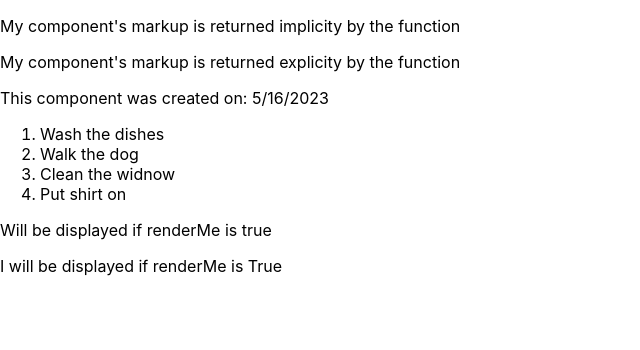
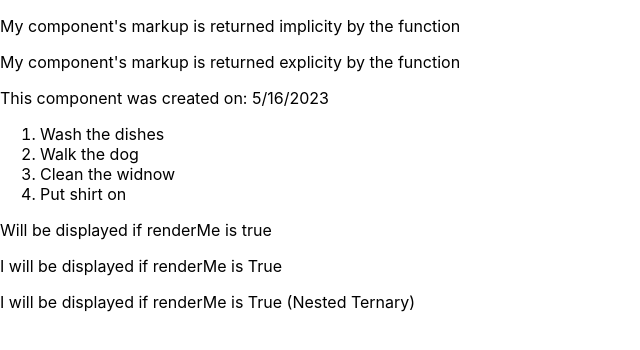
Before and after one commit to Emil88PL/my_second_app, a React (Create React App) app: page / in a window 1280 px wide. Shown: the top 350 px of the page, without its empty margins (0-640 px from the left). Built offline with nearby package versions, Linux system fonts and the light colour scheme.

Commit message:
Nested Ternary

```diff
--- a/src/App.js
+++ b/src/App.js
@@ -6,6 +6,8 @@ import Third from './Components/Third';
 import ComponentsWithArrayOfData from './Components/ComponentWithArrayOfData';
 import ConditionalRender from './Components/ConditionalRender';
 import ConditionalRender2 from './Components/ConditionalRender2';
+import ConditionalRender3 from './Components/ConditionalRender3';
+
 
 
 
@@ -19,6 +21,7 @@ function App() {
       <ComponentsWithArrayOfData />
       <ConditionalRender />
       <ConditionalRender2 />
+      <ConditionalRender3 />
     </React.Fragment>
   )
 };
--- /dev/null
+++ b/src/Components/ConditionalRender3.js
@@ -0,0 +1,27 @@
+import React from 'react';
+
+const ConditionalRender3 = () => {
+
+    const renderMe = true;
+    const dontRenderMe = false;
+
+
+  return (
+    <>
+        {
+            renderMe ?
+                <p>I will be displayed if renderMe is True (Nested Ternary)</p>
+                :
+                !dontRenderMe ?
+                    <p>I will be displayed if dontRenderMe is True</p>
+                    :
+                    <p>Will be displayed if render me is false and dontRenderMe is true</p>
+
+        }
+    </>
+  )
+
+
+};
+
+export default ConditionalRender3
```
